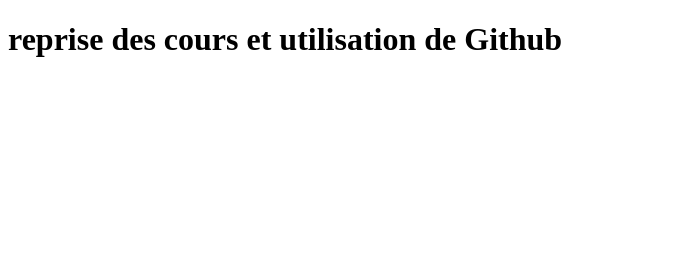
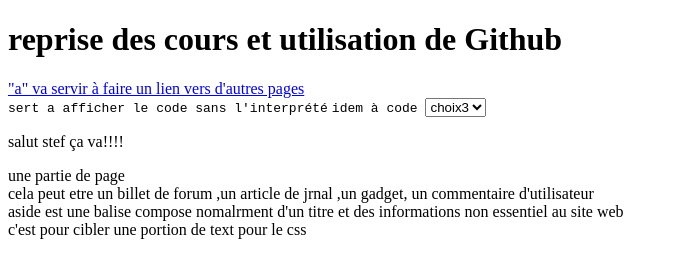
Before and after one commit to stef427/github, a plain HTML site: page index.html in a window 1280 px wide. Shown: the whole page, without its empty margins (0-678 px from the left). Drawn offline with Linux system fonts and the light colour scheme.

Commit message:
first commit

```diff
--- a/index.html
+++ b/index.html
@@ -4,12 +4,41 @@
 <head>
     <meta charset="UTF-8">
     <meta name="viewport" content="width=device-width, initial-scale=1.0">
+    <link rel="stylesheet" href="style.css">
+    <!-- sert a faire un lien entre la page et un fichier complémentaire -->
     <title>reprise et github</title>
 
 </head>
 
 <body>
-    <h1>reprise des cours et utilisation de Github</h1>
+    <header>
+        <h1>reprise des cours et utilisation de Github</h1>
+    </header>
+    <main>
+        <div>
+            <a href="github.html">"a" va servir à faire un lien vers d'autres pages </a>
+        </div>
+
+    </main>
+    <code>sert a afficher le code sans l'interprété</code>
+    <samp>
+     idem à code
+  </samp>
+    <select name="nom de la variable " id="">
+        <option value="">choix1</option>
+        <option value="">choix2</option>
+        <option value=""selected>choix3</option>
+    </select>
+    <script>
+        //   pour lier du  javascript
+    </script>
+    <p contenteditable>salut stef ça va!!!!</p>
+    <section>une partie de page</section>
+    <article>cela peut etre un billet de forum ,un article de jrnal ,un gadget, un commentaire d'utilisateur </article>
+    <aside>aside est une balise compose nomalrment d'un titre et des informations non essentiel au site web </aside>
+
+    <span>c'est pour cibler une portion de text pour le css</span>
+
 
 </body>
 
```
